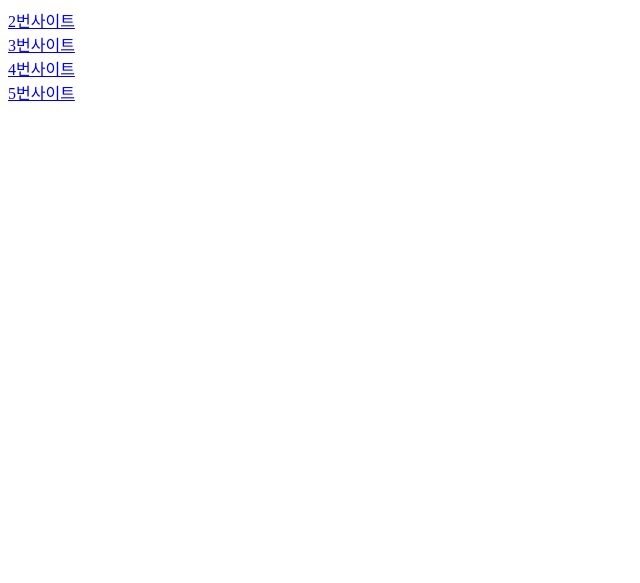
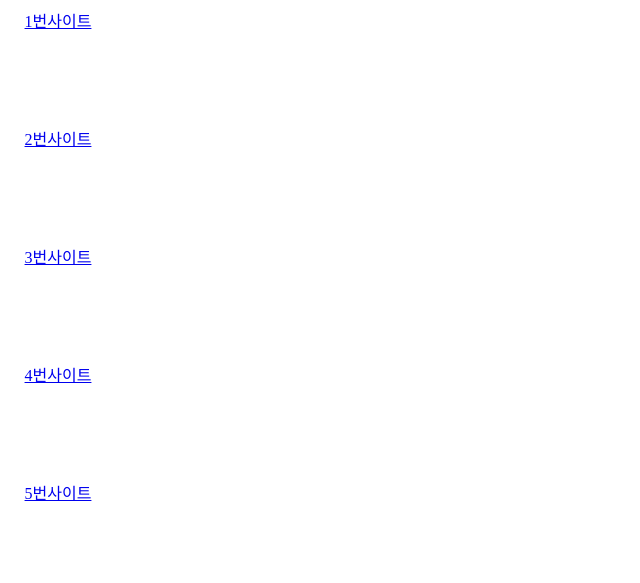
Before and after one commit to KimEunYoungs/sminternational_newpage_-prac1126, a plain HTML site: page index.html in a window 1280 px wide. Shown: the whole page, without its empty margins (0-640 px from the left). Drawn offline with Linux system fonts and the light colour scheme.

Commit message:
Update index.html

```diff
--- a/index.html
+++ b/index.html
@@ -4,10 +4,19 @@
     <meta charset="UTF-8">
     <meta name="viewport" content="width=device-width, initial-scale=1.0">
     <title>Document</title>
+    <style>
+        a{
+            display:block;
+            width:100px;
+            height:100px;
+            lineheight:100px;
+            text-align:center;
+        }
+    </style>
 </head>
 <body>
-  <a href="
-      sm_ver02/index.html">2번사이트</a><br>
+    <a href="https://kimeunyoungs.github.io/sminternational_newpage_-prac1126_01/">1번사이트</a><br>
+  <a href="sm_ver02/index.html">2번사이트</a><br>
   <a href="sm_ver03/index.html">3번사이트</a><br>
   <a href="sm_ver04/index.html">4번사이트</a><br>
   <a href="sm_ver05/index.html">5번사이트</a><br>
```
